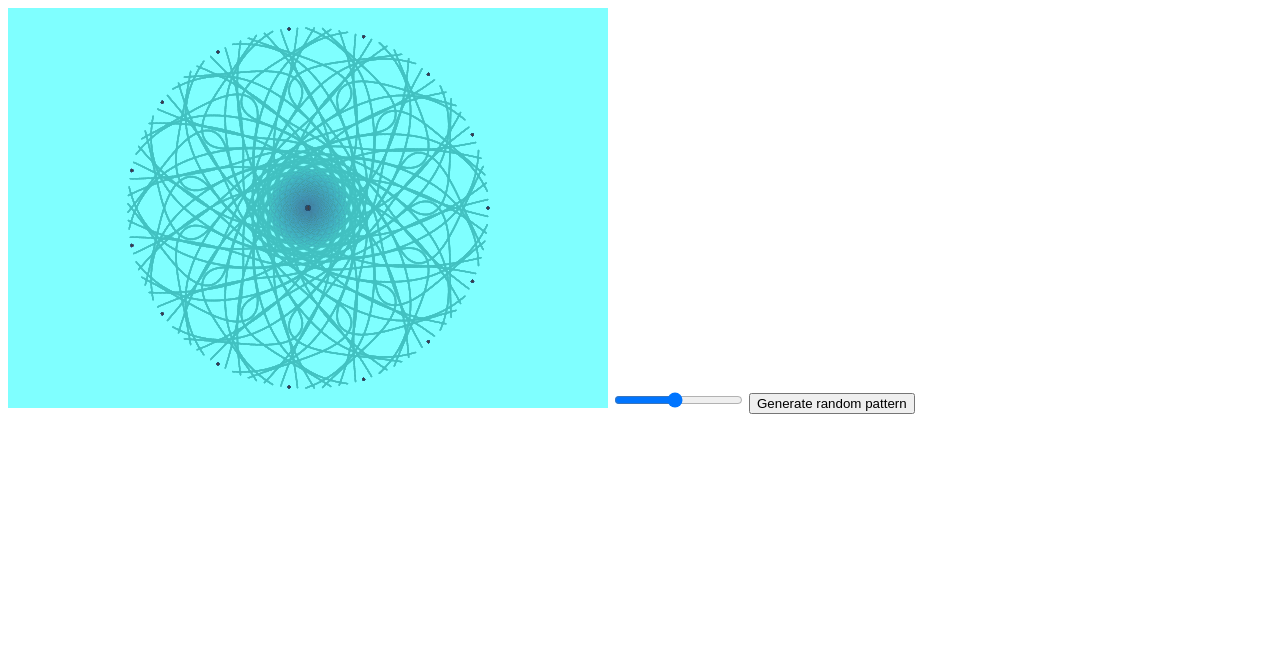
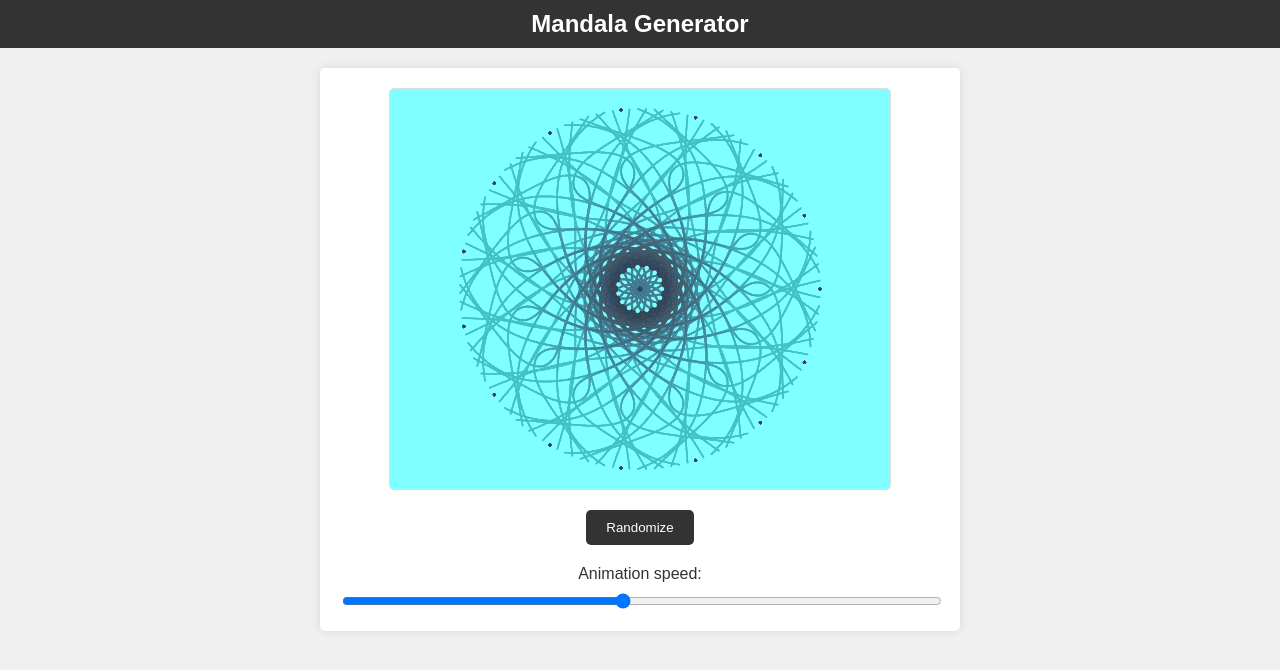
Before and after one commit to Tomas-Tamantini/mandala, a website built with webpack: page index.html in a window 1280 px wide. Built offline with nearby package versions, Linux system fonts and the light colour scheme.

Commit message:
Use CSS to style page

```diff
--- a/index.html
+++ b/index.html
@@ -3,19 +3,19 @@
   <head>
     <meta charset="UTF-8" />
     <meta name="viewport" content="width=device-width, initial-scale=1.0" />
+    <link rel="stylesheet" href="style.css" />
     <title>Mandala</title>
   </head>
   <body>
-    <canvas id="animation-canvas" width="600" height="400"></canvas>
-    <input
-      type="range"
-      id="framerate-slider"
-      min="5"
-      max="80"
-      step="1"
-      value="40"
-    />
-    <button id="random-mandala-btn">Generate random pattern</button>
+    <header>
+      <h2>Mandala Generator</h2>
+    </header>
+    <main>
+      <canvas id="animation-canvas" width="500" height="400"></canvas>
+      <button id="random-mandala-btn">Randomize</button>
+      <label for="framerate-slider">Animation speed: </label>
+      <input type="range" id="framerate-slider" min="5" max="80" value="40" />
+    </main>
     <script src="dist/bundle.js"></script>
   </body>
 </html>
--- /dev/null
+++ b/style.css
@@ -0,0 +1,82 @@
+body,
+h1,
+h2,
+h3,
+p,
+ul,
+ol,
+li,
+figure,
+figcaption {
+  margin: 0;
+  padding: 0;
+}
+
+body {
+  font-family: Arial, sans-serif;
+  background-color: #f0f0f0;
+  color: #333;
+}
+
+header {
+  background-color: #333;
+  color: white;
+  text-align: center;
+  padding: 10px 0;
+}
+
+header h2 {
+  font-size: 1.5em;
+}
+
+main {
+  max-width: 600px;
+  margin: 20px auto;
+  padding: 20px;
+  background-color: white;
+  box-shadow: 0px 0px 10px rgba(0, 0, 0, 0.1);
+  border-radius: 5px;
+}
+
+canvas {
+  display: block;
+  margin: 0 auto 20px;
+  border: 1px solid #ddd;
+  border-radius: 5px;
+}
+
+button {
+  display: block;
+  margin: 20px auto;
+  background-color: #333;
+  color: white;
+  padding: 10px 20px;
+  border: none;
+  border-radius: 5px;
+  cursor: pointer;
+  transition: background-color 0.3s;
+}
+
+button:hover {
+  background-color: #666;
+}
+
+#framerate-slider {
+  display: block;
+  width: 100%;
+  margin-top: 10px;
+}
+
+label[for="framerate-slider"] {
+  display: block;
+  text-align: center;
+  margin-top: 10px;
+}
+
+@media (max-width: 480px) {
+  canvas {
+    width: 100%;
+    max-width: 100%;
+    height: auto;
+  }
+}
```
